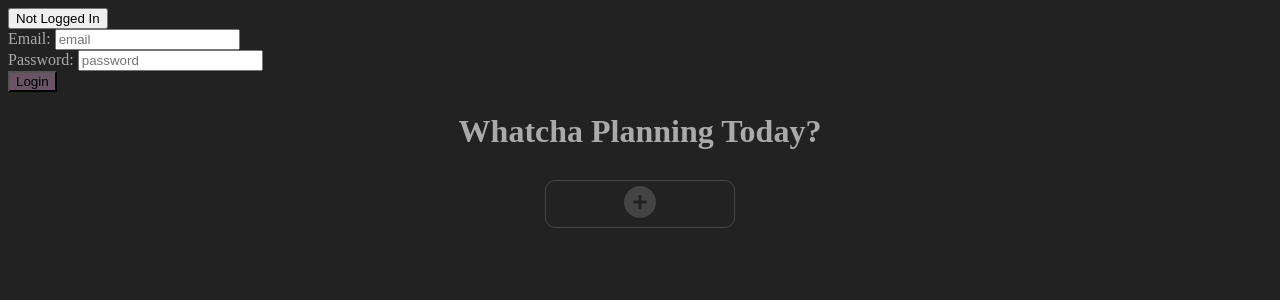
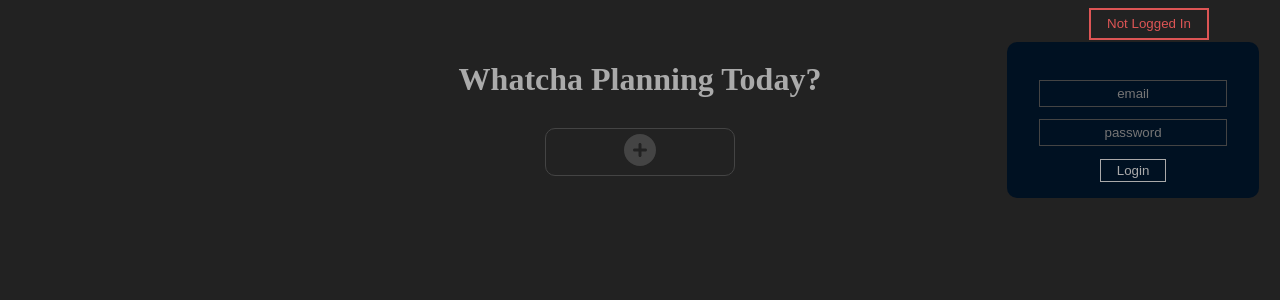
Before and after one commit to needl3/todo, a React (Create React App) app: page / in a window 1280 px wide. Both pictures are taken after a click on the button "Not Logged In". Shown: the top 300 px of the page. Built offline with nearby package versions, Linux system fonts and the light colour scheme.

Commit message:
Front for login

```diff
--- a/src/components/Login.js
+++ b/src/components/Login.js
@@ -1,5 +1,6 @@
 import { useState } from "react";
 import urls from "../shared/urls";
+import LoginStyled from "../wrappers/Login";
 
 export default function Login(props) {
   const [loginData, setData] = useState({
@@ -18,18 +19,17 @@ export default function Login(props) {
   });
 
   const handleSubmit = async () => {
-    await fetch(urls.base, {
-      mode: "POST",
+    await fetch(urls.base + urls.login, {
+      method: "POST",
+      mode: "no-cors",
       body: JSON.stringify({
         loginData,
       }),
     })
       .then((r) => {
-        props.setData(true, r);
+        if (r.ok) props.setData(true, r.body.token);
       })
       .catch((r) => {
-        console.log("Invalid credentials");
-      });
         setData({
           ...loginData,
           ...{
@@ -38,6 +38,7 @@ export default function Login(props) {
               ...{ triesRemaining: loginData.loginTries.triesRemaining - 1 },
             },
           },
+        });
       });
   };
 
@@ -50,9 +51,12 @@ export default function Login(props) {
   };
 
   return (
+    <LoginStyled>
       <div id='login-dialog'>
+        <div id='wrong-status'>
+          {loginData.loginTries.triesRemaining < 4 ? "Wrong Credentials" : ""}
+        </div>
         <div id='email'>
-        <label for='email'>Email: </label>
           <input
             type='text'
             name='email'
@@ -61,7 +65,6 @@ export default function Login(props) {
           ></input>
         </div>
         <div id='pass'>
-        <label for='pass'>Password: </label>
           <input
             type='password'
             name='pass'
@@ -69,18 +72,10 @@ export default function Login(props) {
             onChange={(v) => handleChange(v, "pass")}
           ></input>
         </div>
-      <button
-        onClick={handleSubmit}
-        style={{
-          backgroundColor: `rgb(
-            ${100 + 20* 1 / (loginData.loginTries.triesRemaining + 1)},
-            ${100 - 20 * (1 - 1 / (loginData.loginTries.triesRemaining + 1))},
-            100
-          )`,
-        }}
-      >
+        <button onClick={handleSubmit}>
           {loginData.loginTries.message.at(loginData.loginTries.triesRemaining)}
         </button>
       </div>
+    </LoginStyled>
   );
 }
--- a/src/components/Main.js
+++ b/src/components/Main.js
@@ -23,7 +23,6 @@ export default function Main(props) {
       }
     } else newTodo[id].title = value;
     updateTodos(newTodo);
-    console.log(newTodo);
   };
   return (
     <MainStyled>
--- a/src/components/User.js
+++ b/src/components/User.js
@@ -1,5 +1,6 @@
 import { React, useState } from "react";
 import Login from "./Login";
+import UserStyled from "../wrappers/User"
 
 export default function User(props) {
   const [userData, setUserData] = useState({
@@ -10,27 +11,27 @@ export default function User(props) {
   const handleLogin = (token) => {
     if (token !== undefined){
         setUserData({
-            status: "Loggen In",
+            status: "Logged In",
             accessToken: token,
             isDialogActive: false
         })
     }
   };
   return (
-    <>
+    <UserStyled>
       <div id='login-status-container'>
-        <button onClick={() => {setUserData({
+        <button className={userData.status === "Logged In" ? "logged-in" : "not-logged-in"} onClick={() => {setUserData({
             ...userData,
             ...{isDialogActive: !userData.isDialogActive}
         })}}>
           {userData.status}
         </button>
-      </div>
       {userData.isDialogActive && (
         <div id='dialog'>
           <Login setData={handleLogin} />
         </div>
       )}
-    </>
+      </div>
+    </UserStyled>
   );
 }
--- /dev/null
+++ b/src/wrappers/Login.js
@@ -0,0 +1,46 @@
+import styled from "styled-components";
+
+const LoginStyled = styled.div`
+    #login-dialog{
+        top: 2%;
+        right: 1%;
+        padding: 2rem 2rem 1rem 2rem;
+        display: flex;
+        background-color: #001122;
+        flex-direction: column;
+        position: absolute;
+        top: 2.1rem;
+        align-items: center;
+        border-radius: 10px;
+    }
+    #wrong-status{
+        color: #992222;
+        margin-bottom: .4rem;
+    }
+    #email, #pass{
+        display: flex;
+        justify-content: space-between;
+        margin-bottom: .8rem;
+    }
+    #login-dialog > div > input{
+        text-align: center;
+        padding: .3rem;
+        background-color: inherit;
+        border: 1px solid #444444;
+        color: #aaaaaa;
+    }
+    #login-dialog > button{
+        width: fit-content;
+        border: 1px solid #aaaaaa;
+        padding: .2rem 1rem;
+        background-color: inherit;
+        color: #aaaaaa;
+    }
+    #login-dialog > button:hover{
+        cursor: pointer;
+        color: #ffffff;
+    }
+
+
+`
+export default LoginStyled
--- a/src/wrappers/Main.js
+++ b/src/wrappers/Main.js
@@ -1,35 +1,35 @@
-import styled from "styled-components"
+import styled from "styled-components";
 
 const MainStyled = styled.div`
-   #todo-container{
+  #todo-container {
     display: flex;
     flex-direction: column;
     align-items: center;
     width: 50%;
     margin: auto;
   }
-    #add-todo{
+  #add-todo {
     width: 30%;
     height: 3rem;
     border: 1px solid #444444;
     border-radius: 10px;
     font-size: 2rem;
-        margin: .5rem 0;
+    margin: 0.5rem 0;
     background-color: inherit;
     cursor: pointer;
     color: #444444;
   }
-    #add-todo:hover{
+  #add-todo:hover {
     border-color: aquamarine;
     color: aquamarine;
-        transition: .3s;
+    transition: 0.3s;
   }
-    #todo-created{
+  #todo-created {
     display: flex;
     flex-direction: column;
     align-items: center;
     width: 100%;
   }
-`
+`;
 
-export default MainStyled
+export default MainStyled;
--- /dev/null
+++ b/src/wrappers/User.js
@@ -0,0 +1,33 @@
+import styled from "styled-components";
+
+const UserStyled = styled.div`
+  #login-status-container {
+    position: relative;
+    display: flex;
+    justify-content: right;
+    flex-direction: column;
+    align-items: flex-end;
+    background-color: inherit;
+  }
+  #login-status-container > button{
+    margin-right: 5%;
+    width: fit-content;
+    padding: .4rem 1rem;
+  }
+  #login-status-container > button:hover{
+    color: bisque;
+    border-color: bisque;
+  }
+  .logged-in{
+    color: #00AAAA;
+    border: 2px solid #00AAAA;
+    background-color: inherit;
+  }
+  .not-logged-in{
+    border: 2px solid #DD5555;
+    color: #DD5555;
+    background-color: inherit;
+  }
+`;
+
+export default UserStyled
```
Also changed, not shown: 1 other file (tests, documents, lock files or other folders). Lines whose indentation alone changed are shown as unchanged.
